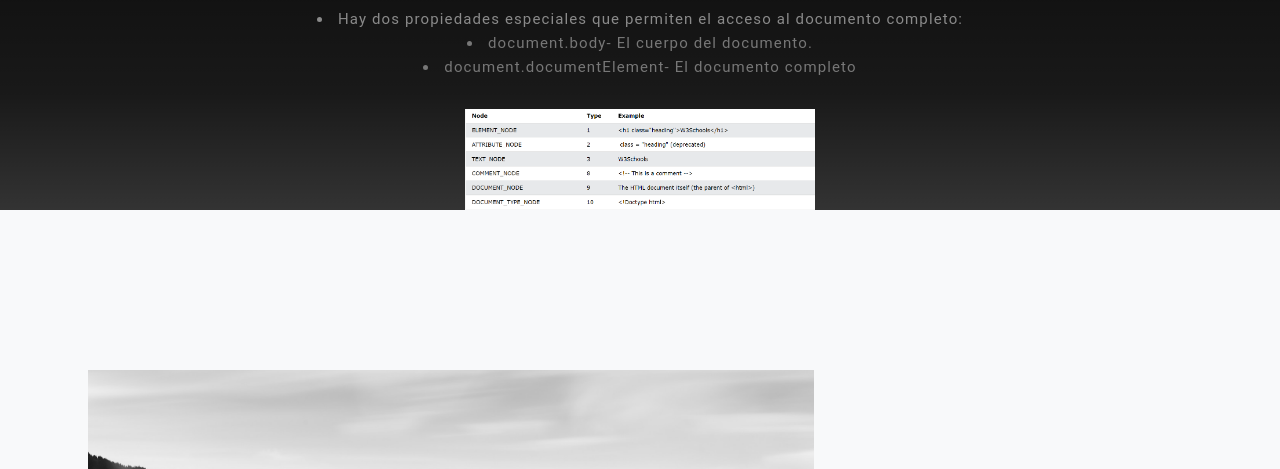
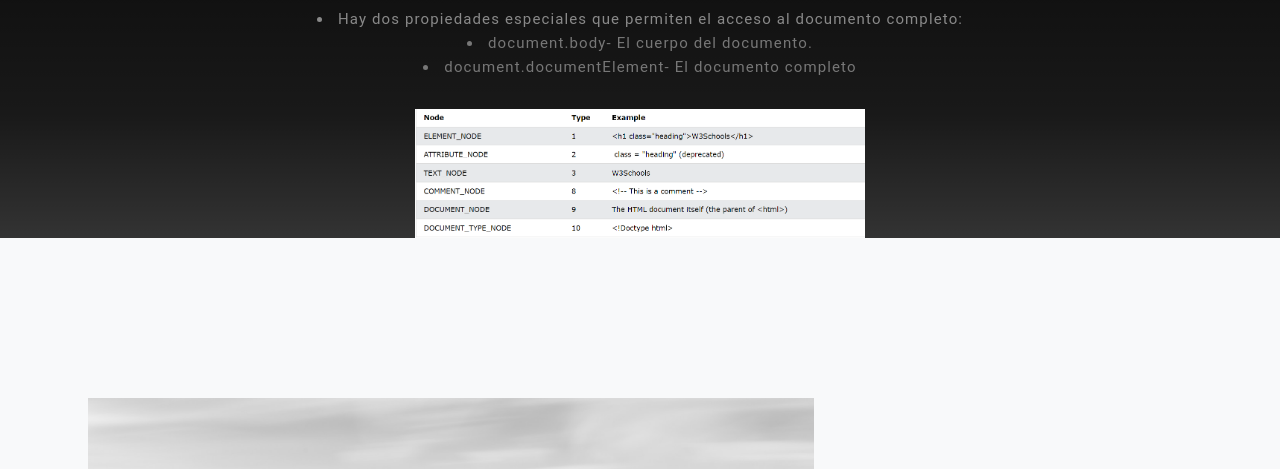
Before and after one commit to jeandrango3/Grupo04_PARTE_02, a plain HTML site: page Parte2/Ejemplos7.html in a window 1280 px wide. Shown: the part 257-726 px from the top of the page. Drawn offline with Linux system fonts and the light colour scheme; files whose address does not match are found by name.

Commit message:
ejemplo7

```diff
--- a/Parte2/Ejemplos7.html
+++ b/Parte2/Ejemplos7.html
@@ -50,10 +50,11 @@
                          </li>
                         <li>document.body- El cuerpo del documento.</li>
                         <li>document.documentElement- El documento completo</li>
-                      </div>
-                </div>
-                <img class="conte" src="images/no2.png" width="350px" height="350px" alt="..." />
-            </div>
+                      </div></div>
+              </div>
+
+                <img class="conte" src="images/no2.png" width="450px" height="450px" alt="..." />
+
         </section>
         <!-- Projects-->
         <section class="projects-section bg-light" id="Ejemplo1">
```
